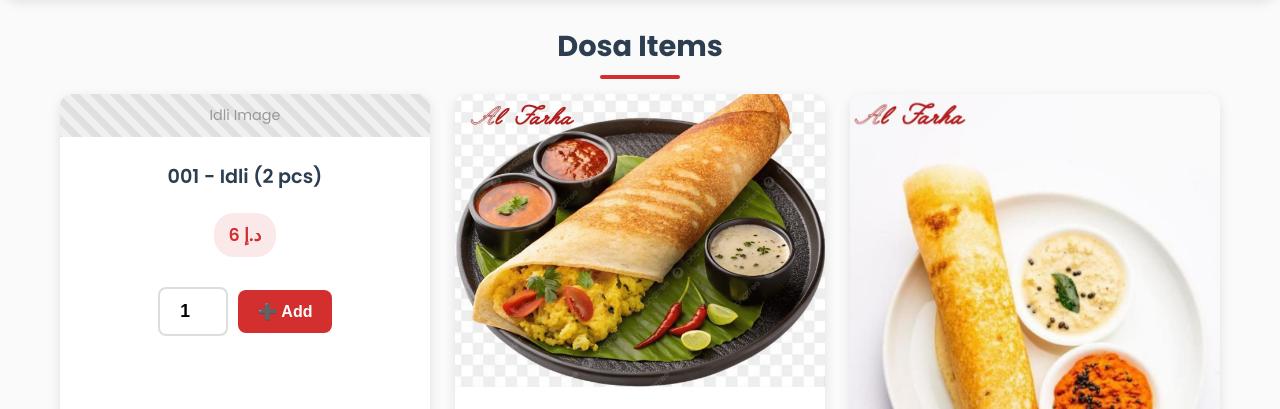
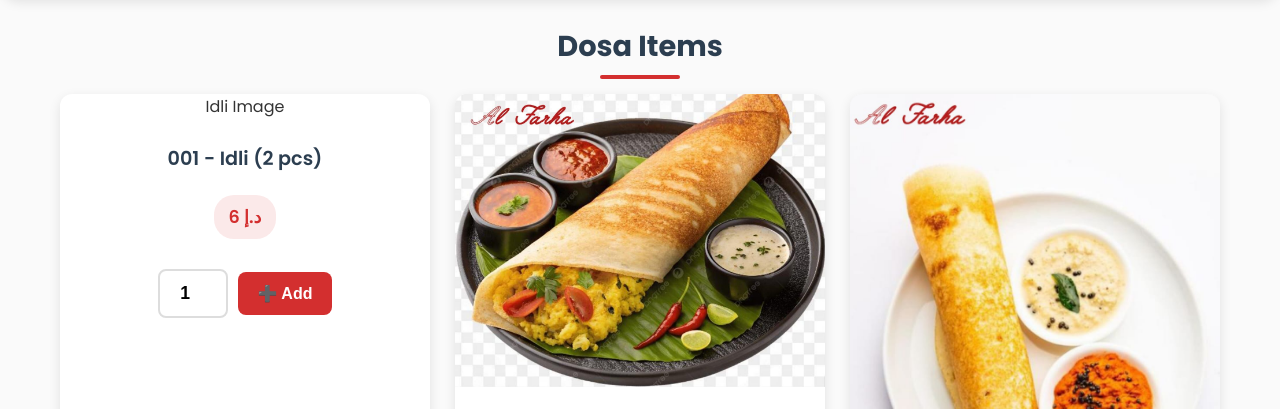
Before and after one commit to shamseer21/Al-farha, a plain HTML site: page index.html in a window 1280 px wide. Shown: the part 299-708 px from the top of the page. Drawn offline with Linux system fonts and the light colour scheme.

Commit message:
Update index.html

```diff
--- a/index.html
+++ b/index.html
@@ -577,7 +577,7 @@
 <h2>Dosa Items</h2>
 <div class="menu-section">
   <!-- 001 - Idli -->
-  <div class="menu-card"><div class="placeholder-img">Idli Image</div><div class="menu-card-content"><h3>001 - Idli (2 pcs)</h3>
+  <div class="menu-card"><div class="idli.jpg">Idli Image</div><div class="menu-card-content"><h3>001 - Idli (2 pcs)</h3>
     <div class="price-container"><span class="price">6 د.إ</span></div>
     <div class="controls"><input class="qty" type="number" min="1" value="1"/><button onclick="addToCart(this)">➕ Add</button></div>
   </div></div>
```
